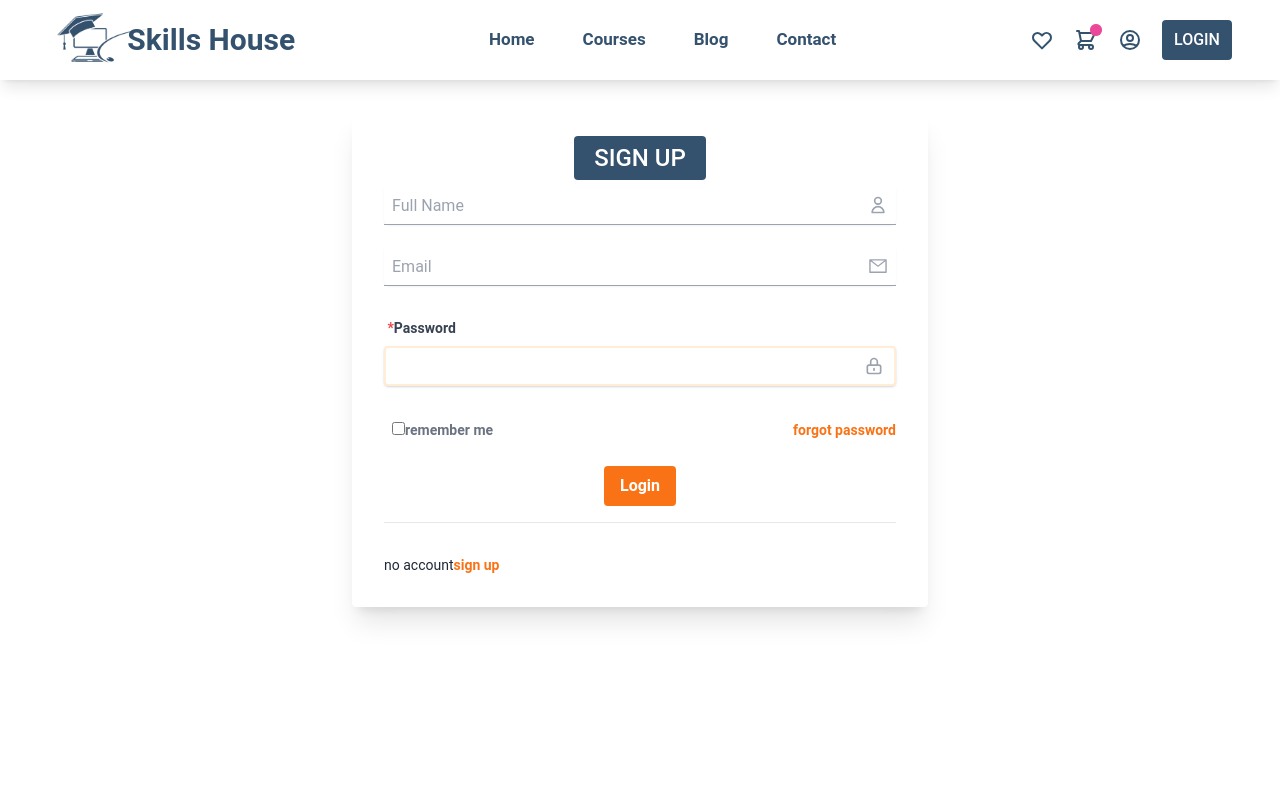
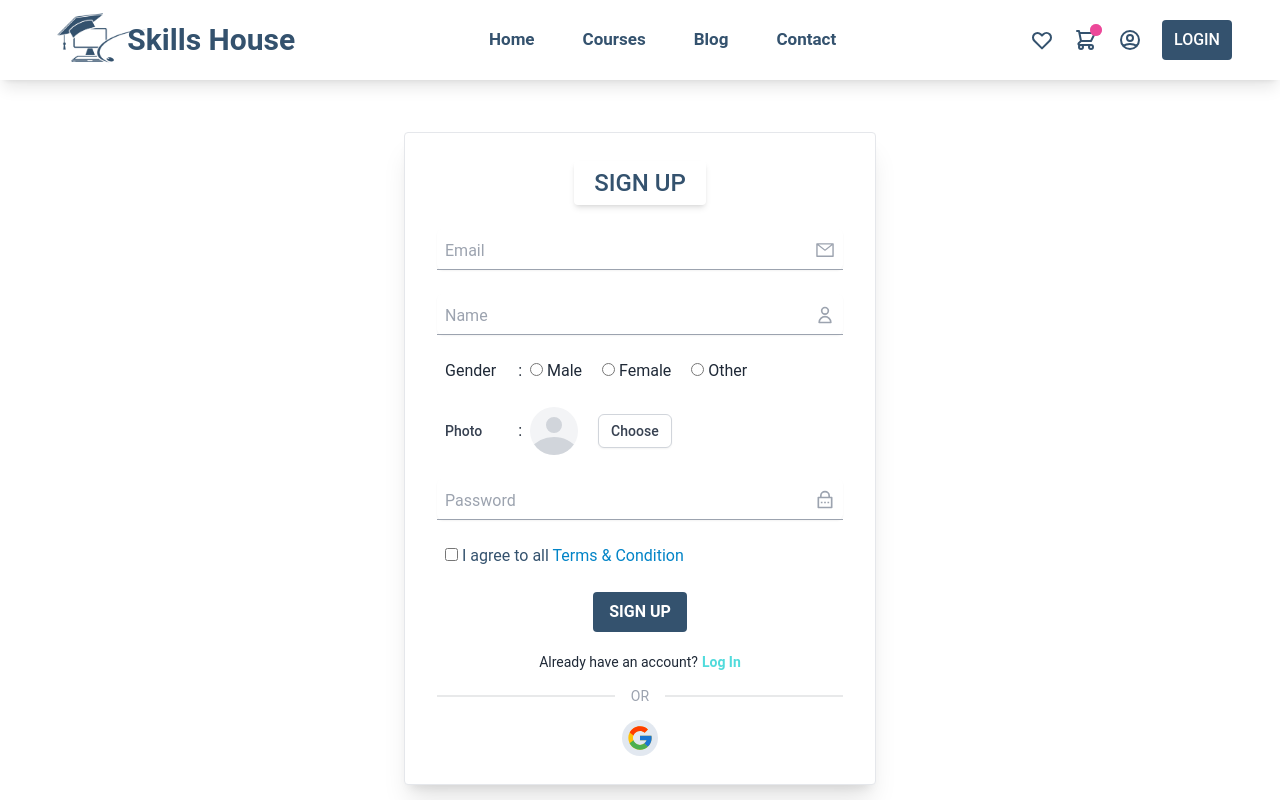
Before and after one commit to mdYeasin-cmd/skills-house-client, a React (Create React App) app: page /signup in a window 1280 px wide. Shown: the top 800 px of the page. Built offline with nearby package versions, Linux system fonts and the light colour scheme.

Commit message:
Sign Up page added

```diff
--- a/src/Pages/ManageUsers/SignUp/SignUp.tsx
+++ b/src/Pages/ManageUsers/SignUp/SignUp.tsx
@@ -1,42 +1,28 @@
 import React from 'react';
 import { Link } from 'react-router-dom';
 import { AiOutlineMail } from "react-icons/ai";
+import { RiLockPasswordLine } from "react-icons/ri";
+import { FcGoogle } from "react-icons/fc";
 import { HiOutlineUser } from "react-icons/hi";
+import Footer from '../../../components/Footer/Footer';
 
 const SignUp = () => {
     return (
-        <div className="mt-[80px]">
+        <div className="mt-[100px]">
             <div className="mx-auto container flex items-center" id="nav">
                 <div className="w-full pt-2 p-4">
-                    <div className="mx-auto md:p-6 md:w-1/2">
-                        <div className="bg-white shadow-xl rounded px-8 pt-6 pb-8 mb-4">
+                    <div className="mx-auto md:p-6 md:w-5/12">
+                        <div className="bg-white shadow-xl rounded px-8 pt-6 pb-7 mb-4 border">
                             <div className="flex flex-wrap justify-center">
-                                <h2 className="text-2xl font-medium bg-[#34526e] text-white hover:text-orange-500 transition duration-500 py-1.5 px-5 rounded uppercase">
+                                <h2 className="text-2xl font-medium shadow-md text-[#34526e] mt-1 transition duration-500 py-1.5 px-5 rounded uppercase">
                                     Sign Up
                                 </h2>
                             </div>
-                            <form>
-                                <div className="mb-5">
+
+                            <form className="mt-6">
+
+                                <div className="mb-6 user-email">
                                     <div className="mt-1 relative rounded-md shadow-sm">
-                                        {/* <input id="username" className="block pl-9 shadow appearance-none border-2 border-[#51DBDC] rounded w-full py-2 px-4 text-gray-700 mb-3 leading-tight focus:outline-none focus:bg-white focus:border-orange-500 transition duration-500 ease-in-out" placeholder="Name" /> */}
-                                        <div className="absolute inset-y-0 right-0 pr-2 flex items-center pointer-events-none">
-                                            {/* <svg className="h-5 w-5 text-gray-400" fill="none" stroke-linecap="round" stroke-linejoin="round" stroke-width="2" stroke="currentColor" viewBox="0 0 24 24"><path d="M16 7a4 4 0 11-8 0 4 4 0 018 0zM12 14a7 7 0 00-7 7h14a7 7 0 00-7-7z"></path></svg> */}
-                                            <HiOutlineUser className="h-5 w-5 text-gray-400" />
-                                        </div>
-                                        <div className="flex items-center border-b border-gray-400 pl-0 pt-2 pb-1">
-                                            <input className="appearance-none bg-transparent border-none w-full text-gray-700 mr-3 py-1 px-2 leading-tight focus:outline-none text-base" type="text" placeholder="Full Name" aria-label="Full name" />
-                                        </div>
-
-                                    </div>
-                                    {/* <strong className="text-red-500 text-xs italic">username is require</strong> */}
-                                </div>
-
-                                <div className="mb-8">
-                                    {/* <label for="username" className="block text-gray-700 text-sm font-bold mb-2">
-                                        Username
-                                    </label> */}
-                                    <div className="mt-1 relative rounded-md shadow-sm">
-                                        {/* <input id="username" className="block pl-9 shadow appearance-none border-2 border-[#51DBDC] rounded w-full py-2 px-4 text-gray-700 mb-3 leading-tight focus:outline-none focus:bg-white focus:border-orange-500 transition duration-500 ease-in-out" placeholder="Name" /> */}
                                         <div className="absolute inset-y-0 right-0 pr-2 flex items-center pointer-events-none">
                                             <AiOutlineMail className="h-5 w-5 text-gray-400" />
                                         </div>
@@ -48,50 +34,104 @@ const SignUp = () => {
                                     {/* <strong className="text-red-500 text-xs italic">username is require</strong> */}
                                 </div>
 
-                                <div className="mb-8">
-                                    <label className="block text-gray-700 text-sm font-bold mb-2">
-                                        <span className="text-red-500">&nbsp;*</span>
-                                        Password
-                                    </label>
+                                <div className="mb-6 user-name">
                                     <div className="mt-1 relative rounded-md shadow-sm">
-                                        <div className="absolute inset-y-0 right-0 pr-3 flex items-center pointer-events-none">
-                                            <svg className="h-5 w-5 text-gray-400" fill="none" stroke-linecap="round" stroke-linejoin="round" stroke-width="2" stroke="currentColor" viewBox="0 0 24 24"><path d="M12 15v2m-6 4h12a2 2 0 002-2v-6a2 2 0 00-2-2H6a2 2 0 00-2 2v6a2 2 0 002 2zm10-10V7a4 4 0 00-8 0v4h8z"></path></svg>
+                                        <div className="absolute inset-y-0 right-0 pr-2 flex items-center pointer-events-none">
+                                            <HiOutlineUser className="h-5 w-5 text-gray-400" />
                                         </div>
-                                        <input name="password" id="password" type="text" className="block pr-10 shadow appearance-none border-2 border-orange-100 rounded w-full py-2 px-4 text-gray-700 mb-3 leading-tight focus:outline-none focus:bg-white focus:border-orange-500 transition duration-500 ease-in-out" />
+                                        <div className="flex items-center border-b border-gray-400 pl-0 pt-2 pb-1">
+                                            <input className="appearance-none bg-transparent border-none w-full text-[#34526e] mr-3 py-1 px-2 leading-tight focus:outline-none text-base" type="text" placeholder="Name" aria-label="Full name" />
+                                        </div>
+
                                     </div>
+                                    {/* <strong className="text-red-500 text-xs italic">username is require</strong> */}
                                 </div>
 
-                                <div className="mb-6">
-                                    <div className="flex items-center justify-between">
-                                        <div>
-                                            <label className="block text-gray-500 font-bold" >
-                                                <input className="ml-2 leading-tight" type="checkbox" id="remember" name="remember" />
-                                                <span className="text-sm">
-                                                    remember me
-                                                </span>
-                                            </label>
+                                <div className="mb-6 user-gender">
+                                    <div className="mt-1 flex sm:items-center">
+                                        <div className="w-1/5 flex justify-between">
+                                            <span className="mr-1 px-2">Gender</span>
+
                                         </div>
-                                        <div>
-                                            <a className="font-bold text-sm text-orange-500 hover:text-orange-800" href="#password-request">
-                                                forgot password
-                                            </a>
+                                        <div className="w-4/5 flex sm:items-center ml-5 sm:ml-0">
+                                        <span className="mr-2">:</span>
+                                            <div className="flex flex-col sm:flex-row sm:items-center">
+
+                                                <label className="sm:mr-5">
+                                                    <input type="radio" name="gender" /> Male
+                                                </label>
+                                                <label className="sm:mr-5">
+                                                    <input type="radio" name="gender" /> Female
+                                                </label>
+                                                <label className="sm:mr-5">
+                                                    <input type="radio" name="gender" /> Other
+                                                </label>
+                                            </div>
                                         </div>
                                     </div>
                                 </div>
 
-                                <div className="mb-4 text-center">
-                                    <button className="transition duration-500 bg-orange-500 hover:bg-orange-700 text-white font-bold py-2 px-4 rounded focus:outline-none focus:shadow-outline" type="submit">
-                                        Login
+                                <div className="mb-6 user-photo">
+                                    <div className="mt-1 flex items-center ">
+                                        <div className="w-1/5 flex justify-between">
+                                            <label className="text-sm font-medium text-gray-700 px-2">Photo</label>
+
+                                        </div>
+                                        <div className="w-4/5 flex items-center">
+                                        <span className="mr-2">:</span>
+                                            <span className="inline-block h-12 w-12 overflow-hidden rounded-full bg-gray-100">
+                                                <svg className="h-full w-full text-gray-300" fill="currentColor" viewBox="0 0 24 24">
+                                                    <path d="M24 20.993V24H0v-2.996A14.977 14.977 0 0112.004 15c4.904 0 9.26 2.354 11.996 5.993zM16.002 8.999a4 4 0 11-8 0 4 4 0 018 0z" />
+                                                </svg>
+                                            </span>
+                                            <button type="button" className="ml-5 rounded-md border border-gray-300 bg-white py-2 px-3 text-sm font-medium leading-4 text-gray-700 shadow-sm hover:bg-gray-50 focus:outline-none">Choose</button>
+                                        </div>
+                                    </div>
+                                </div>
+
+                                <div className="mb-6 user-password">
+                                    <div className="mt-1 relative rounded-md shadow-sm">
+                                        <div className="absolute inset-y-0 right-0 pr-2 flex items-center pointer-events-none">
+                                            <RiLockPasswordLine className="h-5 w-5 text-gray-400" />
+                                        </div>
+                                        <div className="flex items-center border-b border-gray-400 pl-0 pt-2 pb-1">
+                                            <input className="appearance-none bg-transparent border-none w-full text-[#34526e] mr-3 py-1 px-2 leading-tight focus:outline-none text-base" type="text" placeholder="Password" aria-label="Password" />
+                                        </div>
+                                    </div>
+                                </div>
+
+                                <div className="mb-6 forget-password">
+                                    <div className="flex items-center justify-start">
+                                        <div>
+                                            <label className="text-[#34526e]">
+                                                <input className="ml-2 leading-tight" type="checkbox" id="remember" name="remember" />
+                                                <span className="text-base ml-1">
+                                                    I agree to all <Link to="/" className="text-sky-600">Terms & Condition</Link>
+                                                </span>
+                                            </label>
+                                        </div>
+                                    </div>
+                                </div>
+
+                                <div className="mb-4 text-center signup-button">
+                                    <button className="transition duration-500 bg-[#34526e] login-btn-hover text-white font-bold py-2 px-4 rounded focus:outline-none focus:shadow-outline uppercase" type="submit">
+                                        Sign Up
                                     </button>
                                 </div>
-                                <hr />
-                                <div className="mt-8">
-                                    <p className="text-sm">
-                                        no account
-                                        <Link className="font-bold text-sm text-orange-500 hover:text-orange-800" to="/signup">
-                                            sign up
+
+                                <div className="mt-5 already-account">
+                                    <p className="text-sm text-center">
+                                        Already have an account?
+                                        <Link className="font-bold text-sm text-[#51DBDC] color-effect hover:text-orange-800 ml-1" to="/signup">
+                                            Log In
                                         </Link>
                                     </p>
+                                </div>
+
+                                <div className="divider text-sm text-gray-400">OR</div>
+
+                                <div className='w-9 h-9 bg-slate-200 mx-auto rounded-full flex items-center'>
+                                    <FcGoogle className="w-7 h-7 mx-auto" />
                                 </div>
                             </form>
 
@@ -101,6 +141,7 @@ const SignUp = () => {
 
                 </div>
             </div>
+            <Footer />
         </div>
     );
 };
```
